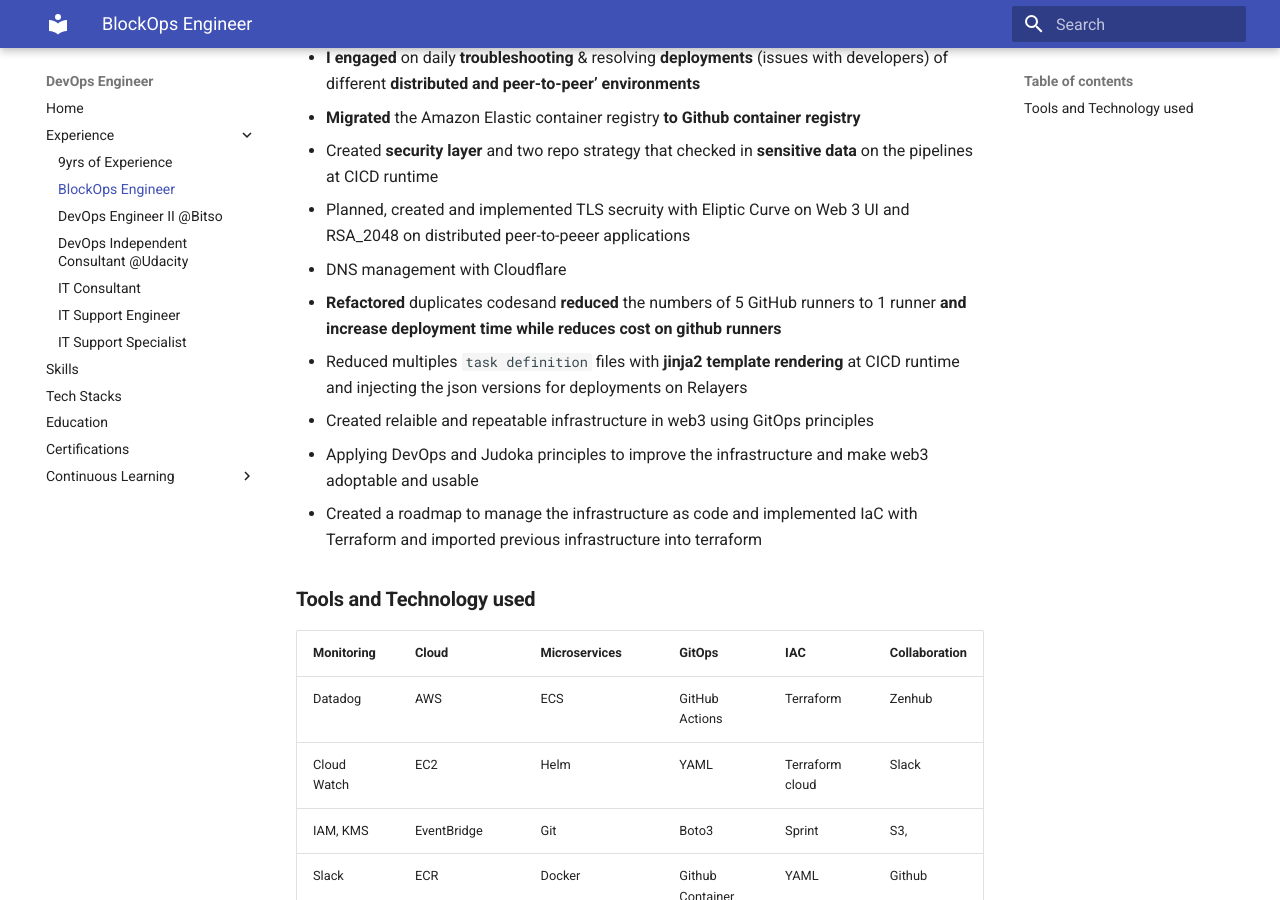
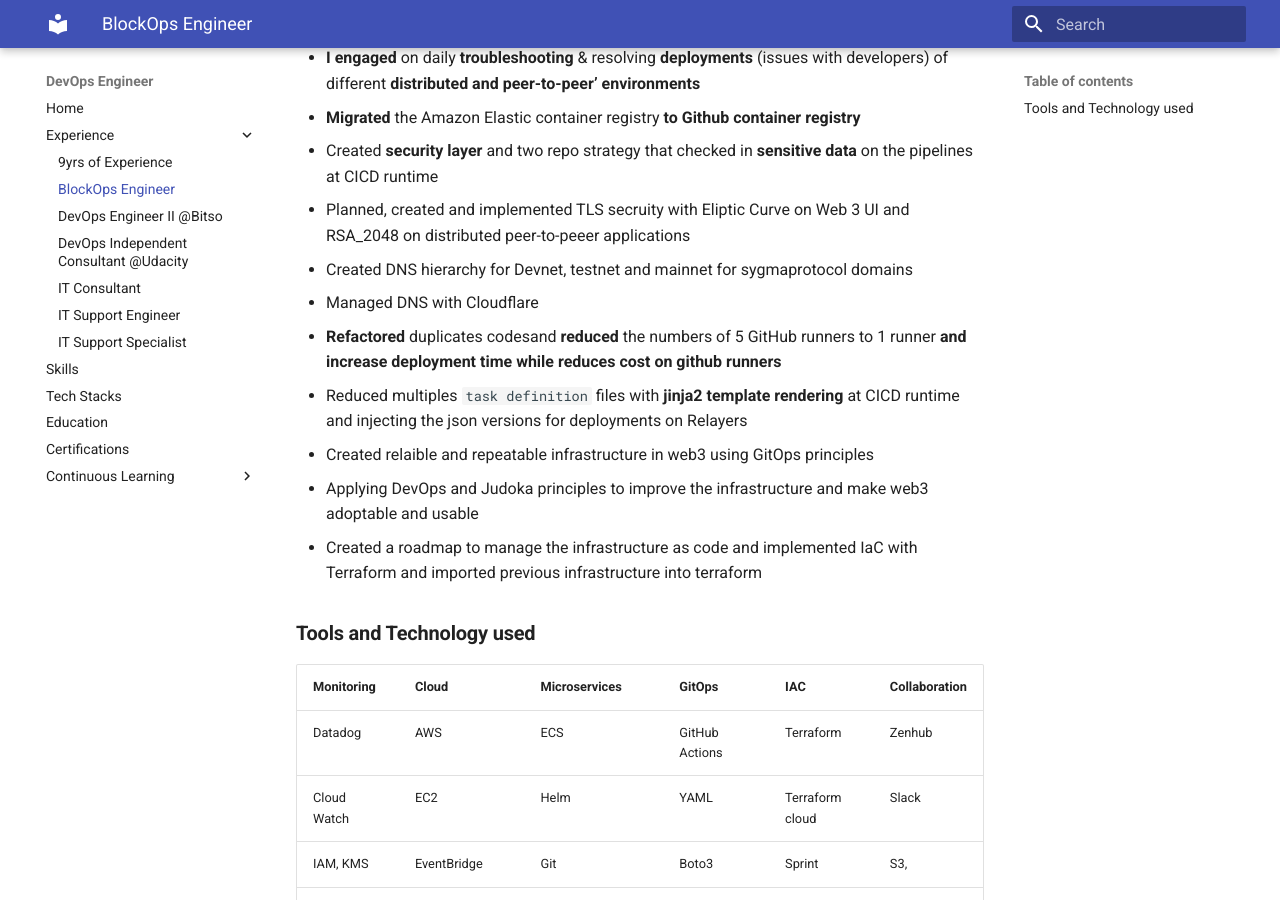
Before and after one commit to eedygreen/isah-idris-DevOps-Engineer-resume, an MkDocs documentation site: the page built from docs/experience/BlockOps_Engineer.md, in a window 1280 px wide and 900 px high, scrolled down 387 px. Built offline with MkDocs 1.6.1 and Material for MkDocs 9.7.7, drawn with Linux system fonts in a browser that asks for light colours.

Commit message:
added dns management

```diff
--- a/docs/experience/BlockOps_Engineer.md
+++ b/docs/experience/BlockOps_Engineer.md
@@ -10,7 +10,8 @@
 - **Migrated** the Amazon Elastic container registry **to Github container registry**
 - Created **security layer** and two repo strategy that checked in **sensitive data** on the pipelines at CICD runtime
 - Planned, created and implemented TLS secruity with Eliptic Curve on Web 3 UI and RSA_2048 on distributed peer-to-peeer applications
-- DNS management with Cloudflare
+- Created DNS hierarchy for Devnet, testnet and mainnet for sygmaprotocol domains
+- Managed DNS with Cloudflare
 - **Refactored**  duplicates codesand **reduced** the numbers of 5 GitHub runners to 1 runner **and increase deployment time while reduces cost on github runners**
 - Reduced multiples `task definition` files with **jinja2 template rendering** at CICD runtime and injecting the json versions for deployments on Relayers
 - Created relaible and repeatable infrastructure in web3 using GitOps principles
```
